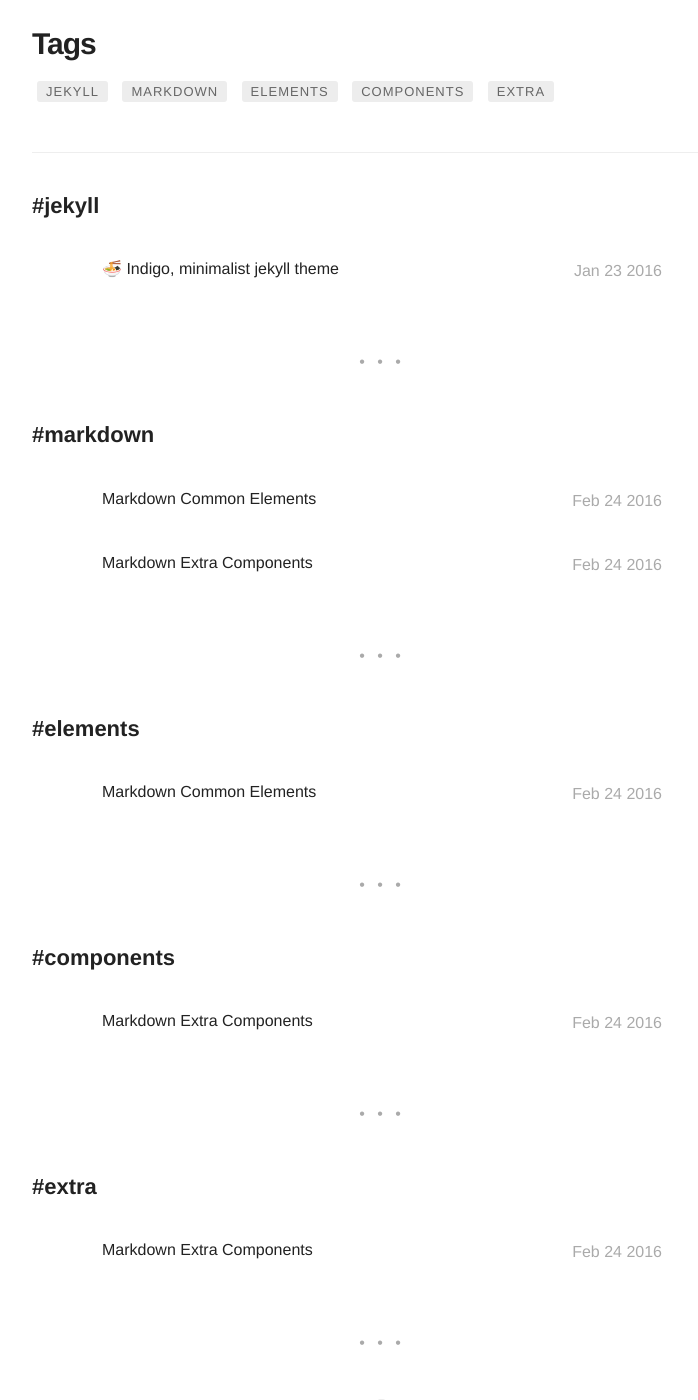
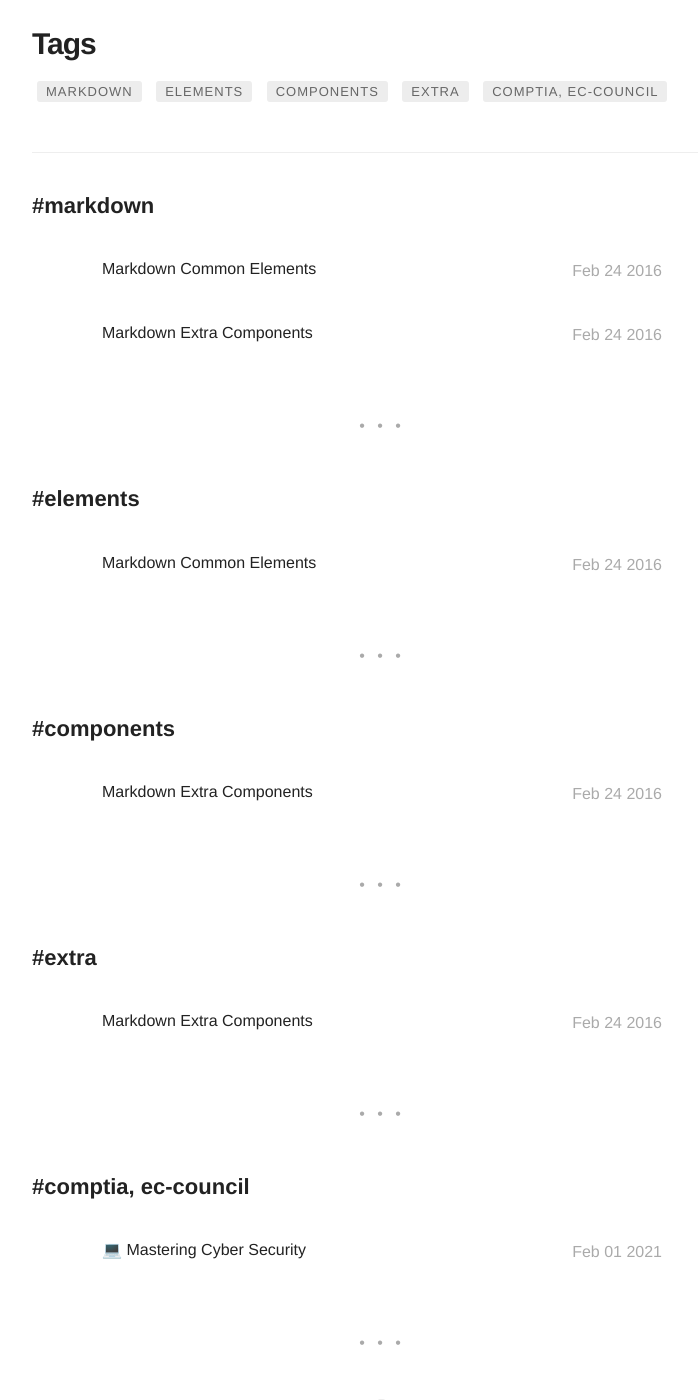
Before and after one commit to mrj-blog/mrj-blog.github.io, a Jekyll site: the page built from tags.html, in a window 1280 px wide and 1400 px high, scrolled down 488 px. Shown: the whole window, without its empty margins (258-956 px from the left). Built offline with Jekyll 4.4.1, drawn with Linux system fonts in a browser that asks for light colours; emoji names are drawn with the system emoji font.

Commit message:
add project

```diff
--- a/_posts/projects/2016-01-23-indigo-jekyll-theme.markdown
+++ b/_posts/projects/2016-01-23-indigo-jekyll-theme.markdown
@@ -1,25 +1,26 @@
 ---
-title: ":ramen: Indigo, minimalist jekyll theme"
+title: ":computer: Mastering Cyber Security"
 layout: post
-date: 2016-01-23 22:10
-tag: jekyll
-image: https://sergiokopplin.github.io/indigo/assets/images/jekyll-logo-light-solid.png
+date: 2021-02-01 00:00
+tag: comptia, ec-council
+image: #url img
 headerImage: true
 projects: true
 hidden: true # don't count this post in blog pagination
-description: "This is a simple and minimalist template for Jekyll for those who likes to eat noodles."
+description: "This is my adventure to mastering cyber security"
 category: project
-author: johndoe
+author: mr.j
 externalLink: false
 ---
 
-![Screenshot](https://raw.githubusercontent.com/sergiokopplin/indigo/gh-pages/assets/screen-shot.png)
+![Screenshot](https://cdn-res.keymedia.com/cms/images/us/036/0248_637317913147707069.jpg)
 
-Example of project - Indigo Minimalist Jekyll Template - [Demo](https://sergiokopplin.github.io/indigo/). This is a simple and minimalist template for Jekyll for those who likes to eat noodles.
+In 2020 I studied and followed a course to obtain certification for [CompTia Security+](https://www.comptia.org/certifications/security) and [Ec-Council Ethical Hacking Associate](https://www.eccouncil.org/eccouncil-associate-programs-eha-cfa/).
+In this moment I am studying for the exams prepararion, it is hard...
 
 ---
 
-What has inside?
+What has inside CompTia Security+?
 
 - Gulp
 - BrowserSync
```
Also changed, not shown: other parts of _posts/projects/2016-01-23-indigo-jekyll-theme.markdown (+3 -0 lines).
